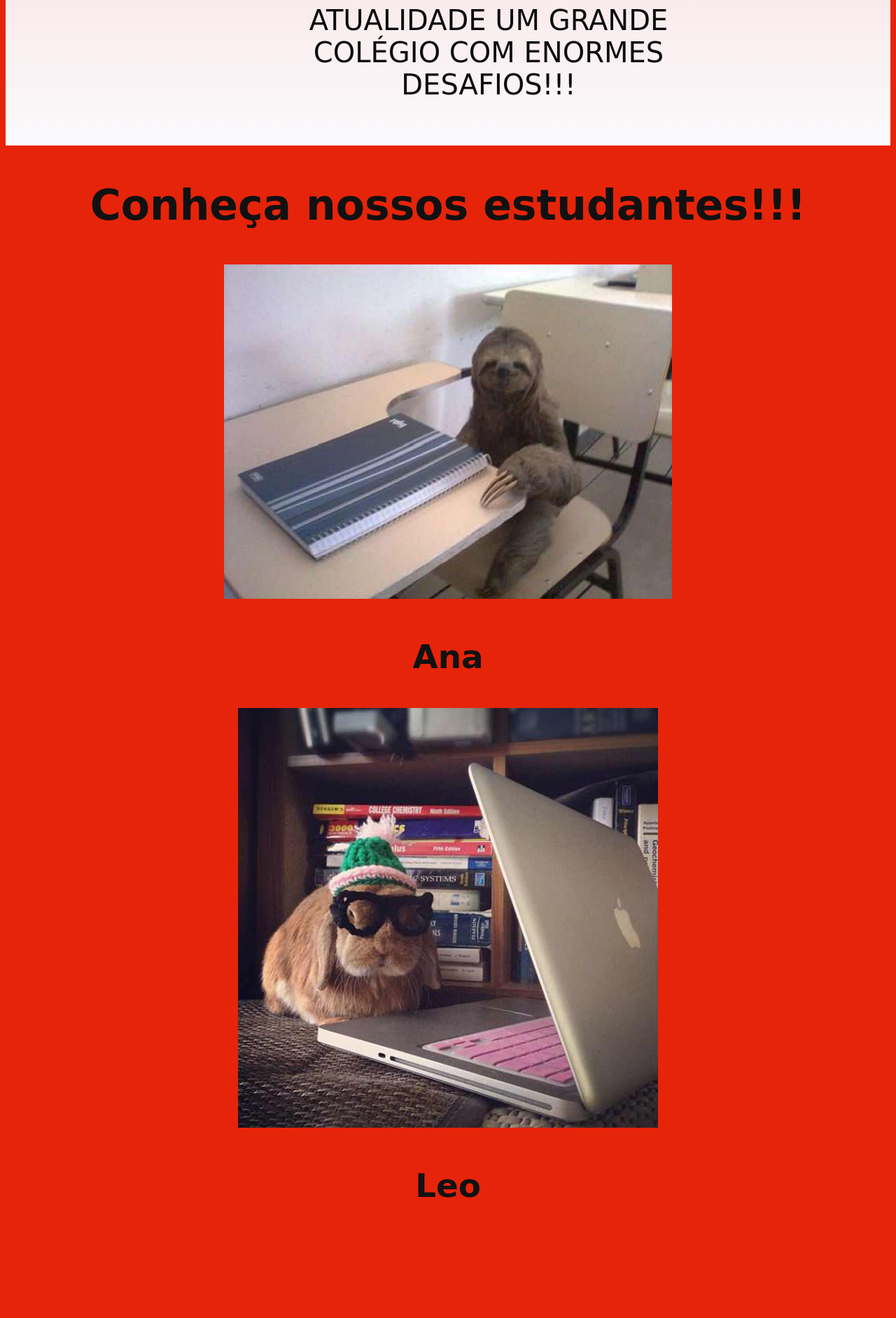
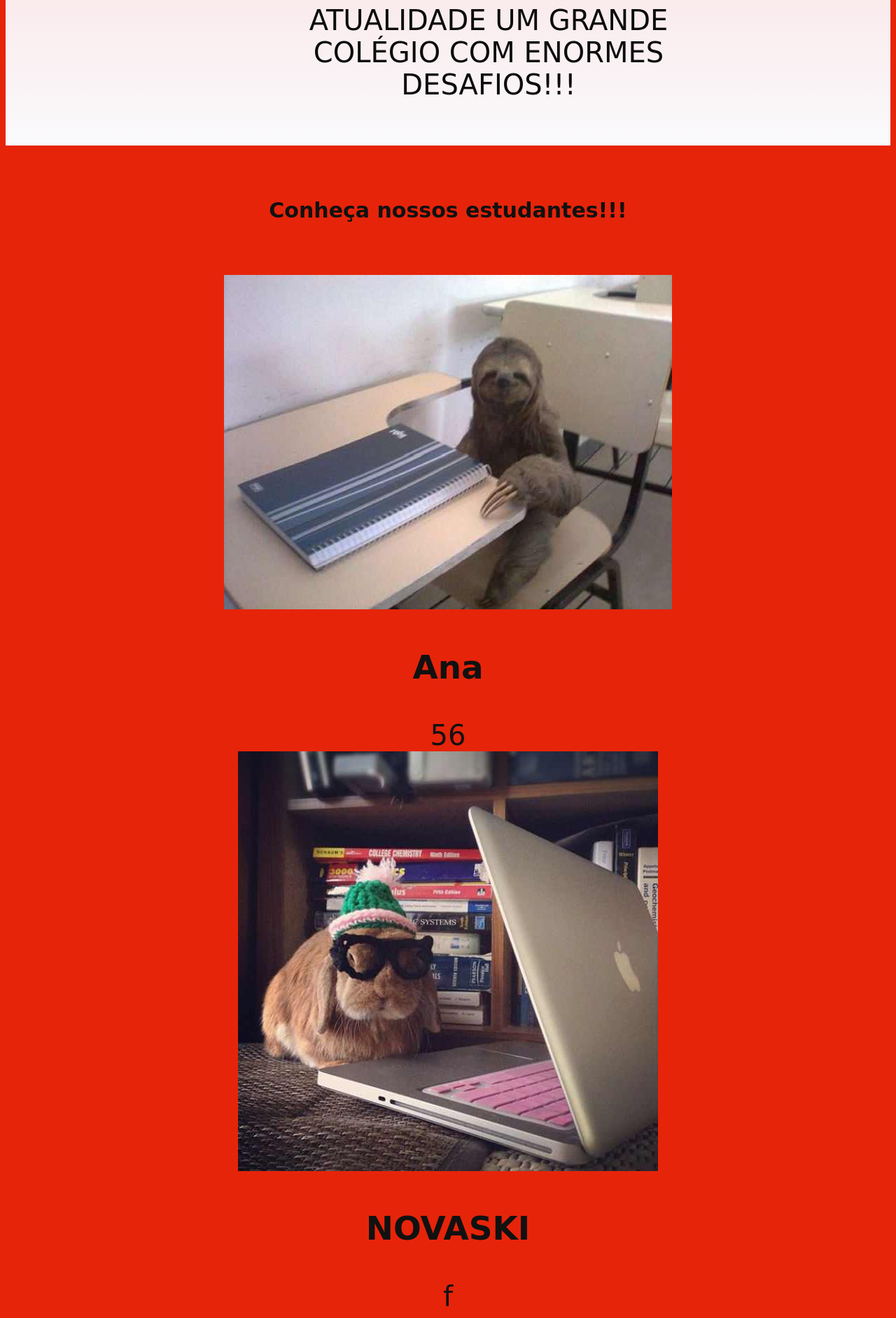
Before and after one commit to AlanAMD28/ALANZOKA-BAGULHO, a plain HTML site: page index.html in a window 1280 px wide. Shown: the part 3490-5374 px from the top of the page at 70% size. Before the commit the page ends 5259 px from the top, so only its background shows below. Drawn offline with Linux system fonts and the light colour scheme.

Commit message:
Add files via upload

```diff
--- a/index.html
+++ b/index.html
@@ -62,19 +62,21 @@
 
 
 <section class="estudante">
-  <h2> Conheça nossos estudantes!!!</h2>
+  <h2 class="estudante-titulo"> Conheça nossos estudantes!!!</h2>
   <div>
 
     <img src="./img/ana.jpg">
-    <h3>Ana</h3>
+    <h3>Ana</h3>  56
 
 
   </div>
   <div>
 
     <img src="./img/leo.jpg">
-    <h3>Leo</h3>
+    <h3>NOVASKI<h3>
+    </h3><div>
 
+    f
 
   </div>
 
--- a/style.css
+++ b/style.css
@@ -45,3 +45,16 @@ font-size: 24px;}
 {padding: 50px 30px;
 width: 25%;
 font-family: cursive; }
+
+
+.aluno-um{
+   width:  40%;
+   height: 220px;
+}
+
+.estudante-titulo
+{
+    text-align: center;
+padding: 50px 0;
+font-size: 30px
+}
```
